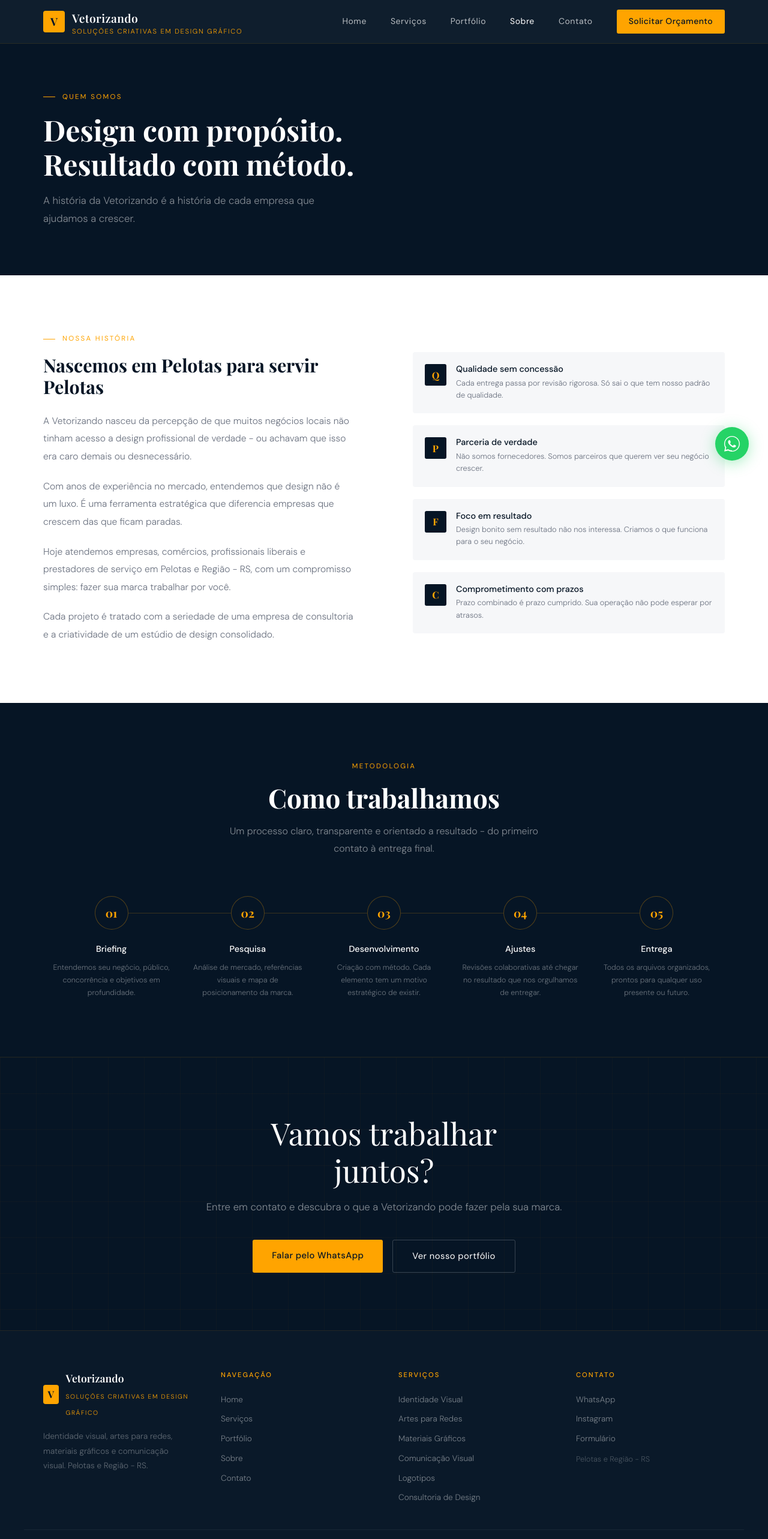
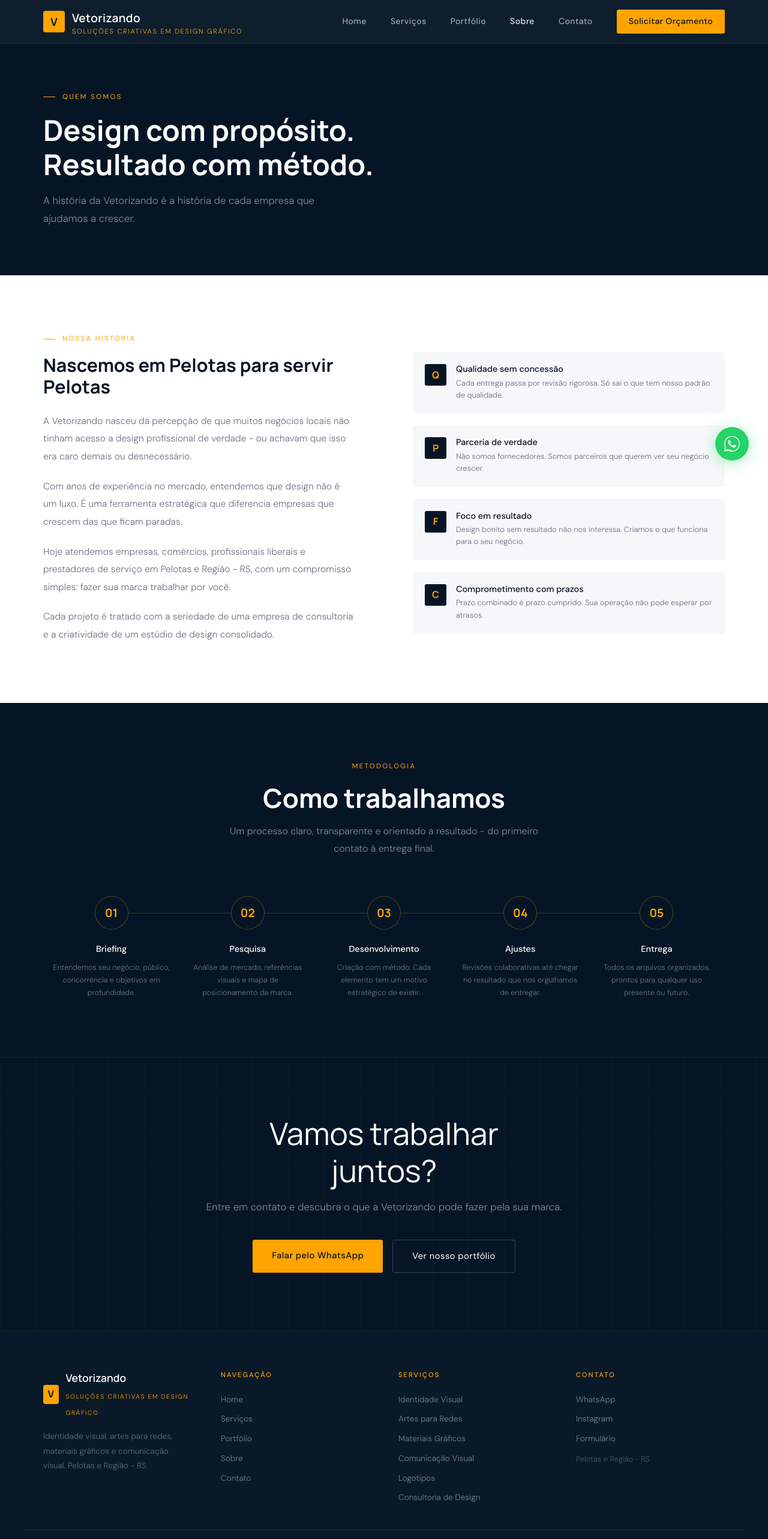
Before and after one commit to rdgfps/vetorizandodesign, a Next.js app: page /sobre in a window 1280 px wide. Shown: the top 2566 px of the page at 60% size. Built offline with nearby package versions, Linux system fonts and the light colour scheme.

Commit message:
fix: corrige textos

```diff
--- a/src/app/globals.css
+++ b/src/app/globals.css
@@ -1,4 +1,4 @@
-@import url('https://fonts.googleapis.com/css2?family=Playfair+Display:wght@400;600;700&family=DM+Sans:ital,opsz,wght@0,9..40,300;0,9..40,400;0,9..40,500;1,9..40,300&display=swap');
+@import url('https://fonts.googleapis.com/css2?family=Manrope:wght@400;500;600;700;800&family=DM+Sans:ital,opsz,wght@0,9..40,300;0,9..40,400;0,9..40,500;1,9..40,300&display=swap');
 
 @tailwind base;
 @tailwind components;
@@ -36,7 +36,7 @@ body {
 }
 
 h1, h2, h3, h4 {
-  font-family: 'Playfair Display', Georgia, serif;
+  font-family: 'Manrope', system-ui, sans-serif;
   line-height: 1.2;
 }
 
--- a/src/app/portfolio/page.tsx
+++ b/src/app/portfolio/page.tsx
@@ -53,7 +53,7 @@ export default function PortfolioPage() {
               <div style={{ aspectRatio: '4/3', background: 'var(--gray-light)', borderRadius: 4, overflow: 'hidden', position: 'relative', marginBottom: '1rem' }}>
                 <div style={{ width: '100%', height: '100%', background: project.bg, display: 'flex', alignItems: 'center', justifyContent: 'center' }}>
                   <div style={{ textAlign: 'center' }}>
-                    <div style={{ fontFamily: 'Playfair Display, serif', fontSize: '1.5rem', fontWeight: 700, color: 'rgba(255,255,255,0.9)' }}>{project.logoText}</div>
+                    <div style={{ fontFamily: 'Manrope, sans-serif', fontSize: '1.5rem', fontWeight: 700, color: 'rgba(255,255,255,0.9)' }}>{project.logoText}</div>
                     <div style={{ fontSize: '0.55rem', letterSpacing: '0.25em', color: project.logoColor, marginTop: 4 }}>{project.logoSub}</div>
                   </div>
                 </div>
@@ -77,7 +77,7 @@ export default function PortfolioPage() {
                 </div>
               </div>
               <div style={{ fontSize: '0.68rem', color: 'var(--gold)', letterSpacing: '0.15em', textTransform: 'uppercase', marginBottom: '0.25rem' }}>{project.catLabel}</div>
-              <div style={{ fontFamily: 'Playfair Display, serif', fontSize: '1rem', color: 'var(--navy)', fontWeight: 600 }}>{project.name}</div>
+              <div style={{ fontFamily: 'Manrope, sans-serif', fontSize: '1rem', color: 'var(--navy)', fontWeight: 600 }}>{project.name}</div>
               <div style={{ fontSize: '0.8rem', color: 'var(--gray-mid)', fontWeight: 300, marginTop: 2 }}>{project.type}</div>
             </div>
           ))}
--- a/src/app/sobre/page.tsx
+++ b/src/app/sobre/page.tsx
@@ -48,7 +48,7 @@ export default function SobrePage() {
             <div style={{ marginTop: '2rem' }}>
               {aboutValues.map((value) => (
                 <div key={value.title} style={{ display: 'flex', alignItems: 'flex-start', gap: '1rem', marginBottom: '1.25rem', padding: '1.25rem', background: 'var(--gray-light)', borderRadius: 4 }}>
-                  <div style={{ width: 36, height: 36, background: 'var(--navy)', borderRadius: 3, display: 'flex', alignItems: 'center', justifyContent: 'center', flexShrink: 0, color: 'var(--gold)', fontFamily: 'Playfair Display, serif', fontWeight: 700 }}>
+                  <div style={{ width: 36, height: 36, background: 'var(--navy)', borderRadius: 3, display: 'flex', alignItems: 'center', justifyContent: 'center', flexShrink: 0, color: 'var(--gold)', fontFamily: 'Manrope, sans-serif', fontWeight: 700 }}>
                     {value.title.slice(0, 1)}
                   </div>
                   <div>
@@ -75,7 +75,7 @@ export default function SobrePage() {
           <div style={{ display: 'grid', gridTemplateColumns: 'repeat(5,1fr)', gap: 0, position: 'relative' }} className="process-line process-grid">
             {processSteps.map((step) => (
               <div key={step.num} style={{ textAlign: 'center', position: 'relative', padding: '0 1rem' }}>
-                <div style={{ width: 56, height: 56, border: '1px solid rgba(255,164,0,0.3)', borderRadius: '50%', display: 'flex', alignItems: 'center', justifyContent: 'center', margin: '0 auto 1.25rem', fontFamily: 'Playfair Display, serif', fontSize: '1.2rem', fontWeight: 700, color: 'var(--gold)', background: 'var(--navy)', position: 'relative', zIndex: 1 }}>
+                <div style={{ width: 56, height: 56, border: '1px solid rgba(255,164,0,0.3)', borderRadius: '50%', display: 'flex', alignItems: 'center', justifyContent: 'center', margin: '0 auto 1.25rem', fontFamily: 'Manrope, sans-serif', fontSize: '1.2rem', fontWeight: 700, color: 'var(--gold)', background: 'var(--navy)', position: 'relative', zIndex: 1 }}>
                   {step.num}
                 </div>
                 <div style={{ fontSize: '0.9rem', color: 'white', fontWeight: 500, marginBottom: '0.5rem' }}>{step.name}</div>
--- a/src/components/Footer.tsx
+++ b/src/components/Footer.tsx
@@ -25,7 +25,7 @@ export default function Footer() {
                 display: 'flex',
                 alignItems: 'center',
                 justifyContent: 'center',
-                fontFamily: 'Playfair Display, serif',
+                fontFamily: 'Manrope, sans-serif',
                 fontWeight: 700,
                 fontSize: 16,
                 color: 'var(--navy)',
@@ -34,7 +34,7 @@ export default function Footer() {
               {brand.initials}
             </div>
             <div>
-              <div style={{ fontFamily: 'Playfair Display, serif', fontSize: '1.1rem', fontWeight: 600, color: 'white' }}>
+              <div style={{ fontFamily: 'Manrope, sans-serif', fontSize: '1.1rem', fontWeight: 600, color: 'white' }}>
                 {brand.name}
               </div>
               <span style={{ fontSize: '0.65rem', color: 'var(--gold)', letterSpacing: '0.15em', textTransform: 'uppercase', fontWeight: 300 }}>
--- a/src/components/Navbar.tsx
+++ b/src/components/Navbar.tsx
@@ -46,7 +46,7 @@ export default function Navbar() {
               display: 'flex',
               alignItems: 'center',
               justifyContent: 'center',
-              fontFamily: 'Playfair Display, serif',
+              fontFamily: 'Manrope, sans-serif',
               fontWeight: 700,
               fontSize: 18,
               color: 'var(--navy)',
@@ -57,7 +57,7 @@ export default function Navbar() {
           <div>
             <div
               style={{
-                fontFamily: 'Playfair Display, serif',
+                fontFamily: 'Manrope, sans-serif',
                 fontSize: '1.2rem',
                 fontWeight: 600,
                 color: 'white',
```
Also changed, not shown: src/app/page.tsx (+11 -11 lines).
